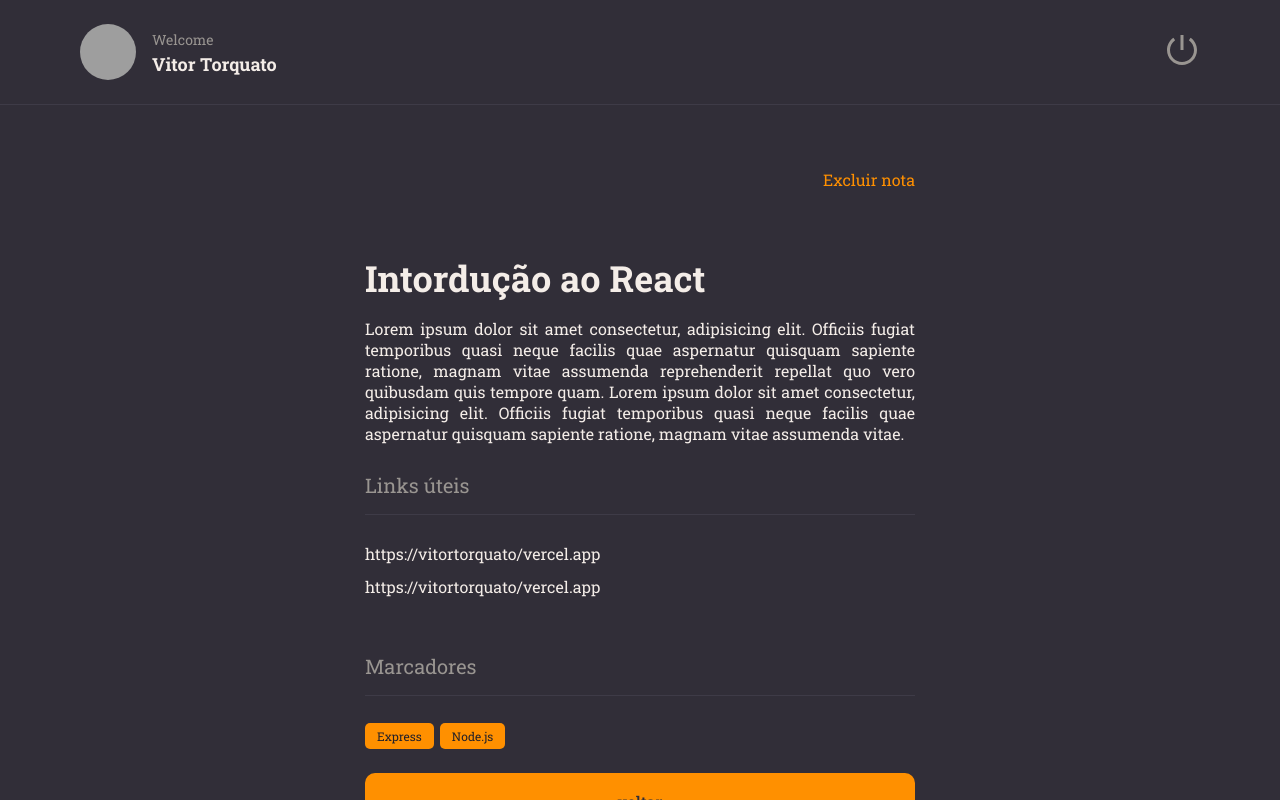
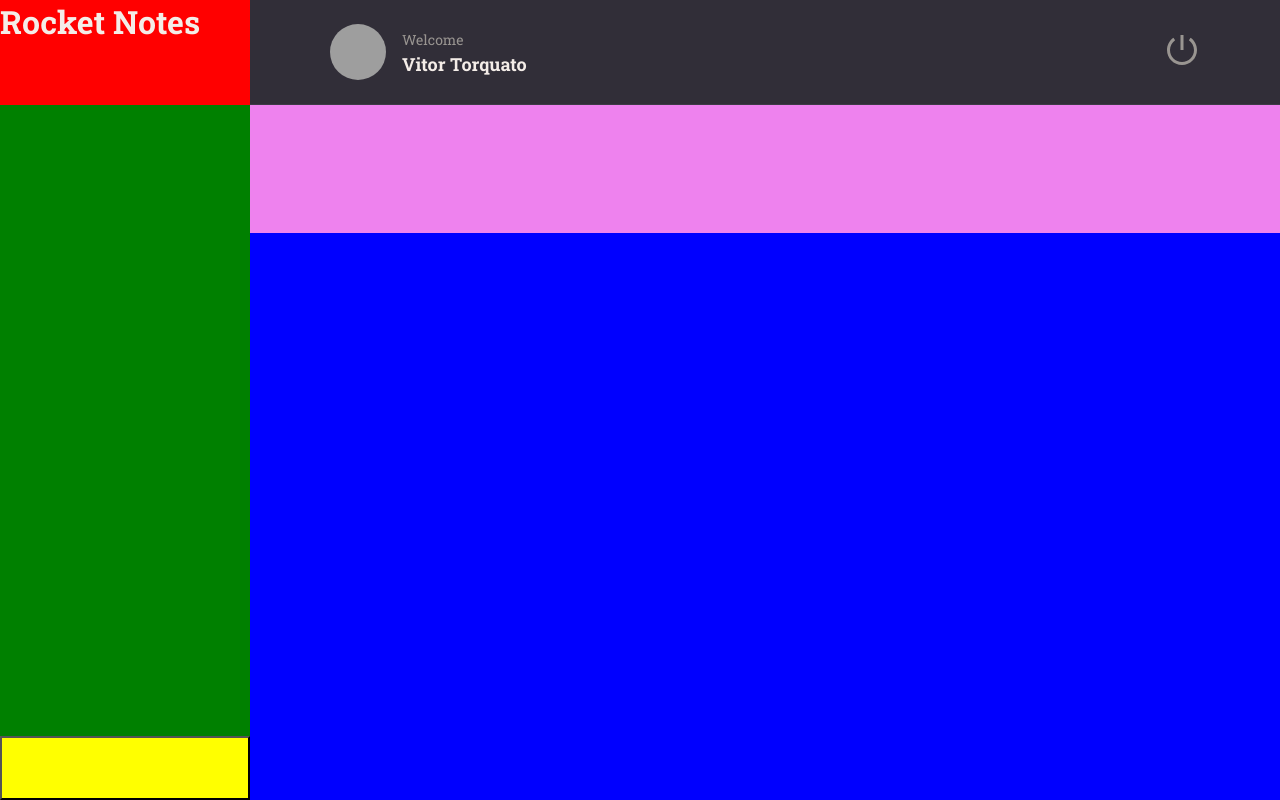
Before and after one commit to VitorTorquato/rocketNotes, a React (Vite) app: page / in a window 1280 px wide. Built offline with nearby package versions, Linux system fonts and the light colour scheme; grey boxes are pictures that could not be loaded.

Commit message:
Home page

```diff
--- a/src/main.jsx
+++ b/src/main.jsx
@@ -1,11 +1,11 @@
 import React from 'react'
 import ReactDOM from 'react-dom/client'
-import { Details }  from './pages/Details'
 import { ThemeProvider } from 'styled-components'
 import GlobalStyles from './styles/global';
 
 import theme from './styles/theme'
 
+import { Home }  from './pages/Home'
 
 
 
@@ -14,7 +14,7 @@
   <React.StrictMode>
     <ThemeProvider theme={theme}>
       <GlobalStyles />
-      <Details />
+      <Home />
     </ThemeProvider>
   </React.StrictMode>,
 )
--- /dev/null
+++ b/src/pages/Home/index.jsx
@@ -0,0 +1,33 @@
+import { Container, Brand, Menu, Search, Content , NewNote } from "./styles";
+
+import { Header } from '../../components/header';
+
+
+export function Home(){
+
+    return(
+        <Container>
+            <Brand>
+                <h1>Rocket Notes</h1>
+            </Brand>
+
+            <Header/>
+
+        <Menu>
+
+        </Menu>
+
+        <Search>
+
+        </Search>
+
+        <Content>
+
+        </Content>
+
+        <NewNote>
+
+        </NewNote>
+        </Container>
+    )
+}
--- /dev/null
+++ b/src/pages/Home/styles.js
@@ -0,0 +1,47 @@
+import styled from "styled-components";
+import theme from "../../styles/theme";
+
+
+export const Container = styled.div`
+    width: 100%;
+    height: 100vh;
+
+
+    display: grid;
+    grid-template-columns: 250px auto;
+    grid-template-rows: 105px 128px auto 64px;
+    grid-template-areas:
+    "brand header"
+    "menu search"
+    "menu content"
+    "newnote content";
+
+    background-color: ${theme.COLORS.BACKGROUND_800};
+`;
+
+export const Brand = styled.div`
+    grid-area: brand;
+    background-color: red;
+`;
+
+export const Menu = styled.ul`
+    grid-area: menu;
+    background-color: green;
+`;
+
+export const Search = styled.div`
+    grid-area: search;
+    background-color: violet;
+`;
+
+export const Content = styled.div`
+    grid-area: content;
+    background-color: blue;
+
+`;
+
+export const NewNote = styled.button`
+        grid-area: newnote;
+    background-color: yellow;
+
+`;
```
